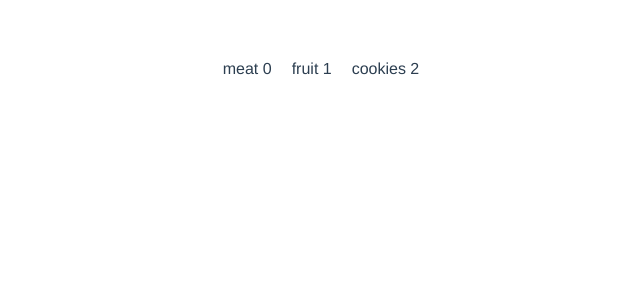
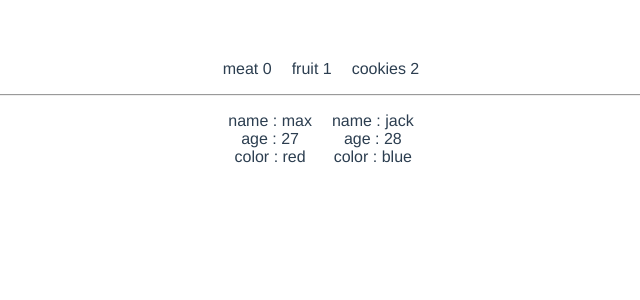
Before and after one commit to jacques-sounvi/TrainningVueJs, a Vue app: page / in a window 1280 px wide. Shown: the top 300 px of the page, without its empty margins (319-959 px from the left). Built offline with nearby package versions, Linux system fonts and the light colour scheme.

Commit message:
Boucle for with obeject

```diff
--- a/src/components/HelloWorld.vue
+++ b/src/components/HelloWorld.vue
@@ -2,6 +2,15 @@
  <div>
    <ul>
      <li v-for="(ingredient,i) in ingredients">{{ingredient}} {{i}}</li>
+   </ul>
+   <hr>
+
+   <ul>
+     <li v-for="person in persons">
+       <div v-for="(value,key) in person">
+         {{key}} : {{value}}
+       </div>
+      </li>
    </ul>
  </div>
 
```
